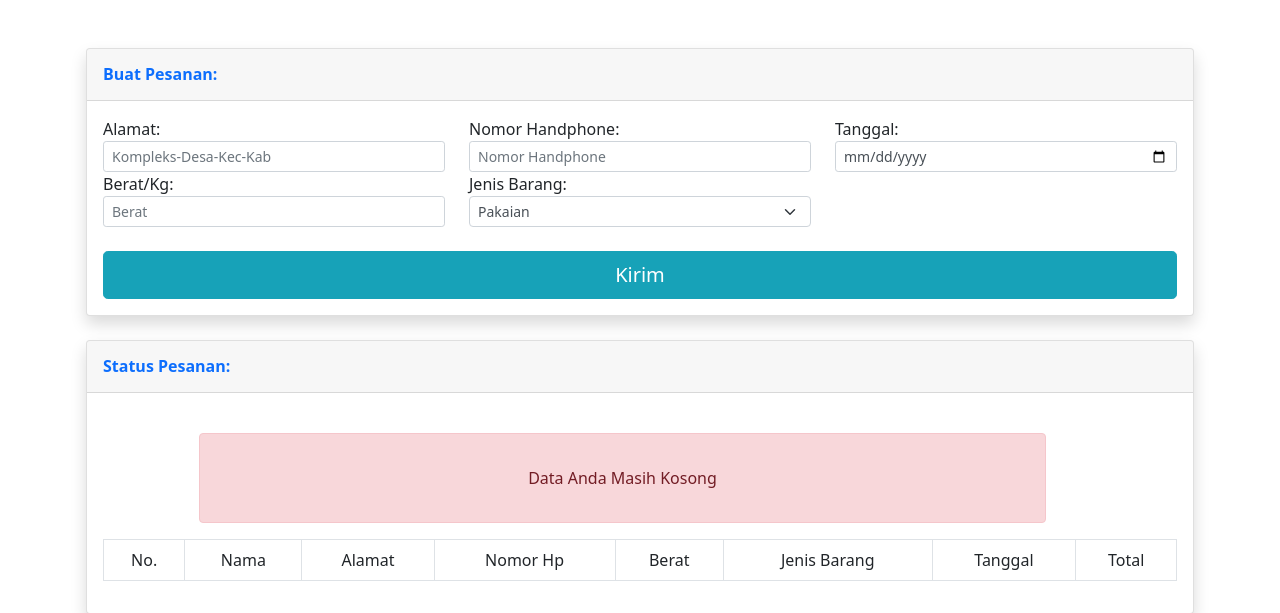
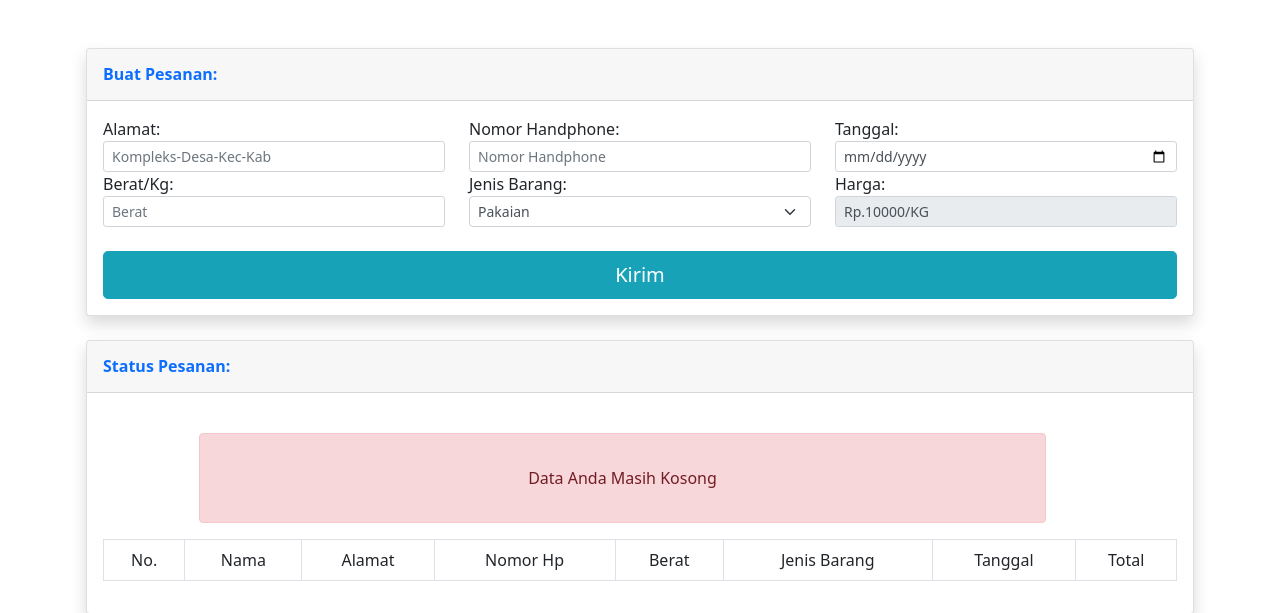
Before and after one commit to hqlco/FP-PWEB, a PHP site: page / in a window 1280 px wide. Shown: the part 56-669 px from the top of the page. Run offline with PHP 8.4, Linux system fonts and the light colour scheme; a user stored in the database is signed in; data comes from the database, SQL or seed files in the repository.

Commit message:
fix: show price

```diff
--- a/index.php
+++ b/index.php
@@ -117,7 +117,15 @@ if (!isset($_SESSION['user_role'])) {
                     <option value="Boneka">Boneka</option>
                     <option value="Lainnya">Lainnya</option>
                   </select>
+                </div>
 
+                <div class="col-sm-4">
+                  <?php
+                    $query = mysqli_query($conn, "SELECT * FROM harga");
+                    $harga =  mysqli_fetch_array($query);
+                  ?>
+                  <label>Harga:</label>
+                  <input class="form-control form-control-sm" type="text" value="<?php echo "Rp.".$harga['harga']."/KG" ?>" aria-label="readonly input example" readonly>
                 </div>
 
               </div>
```
